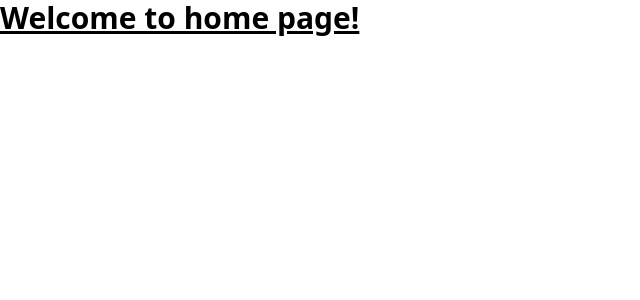
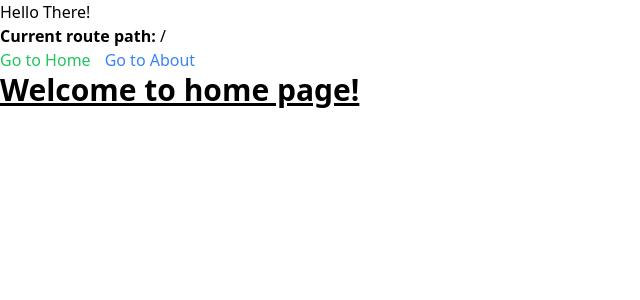
Before and after one commit to harmlessprince/bukporfolio, a Vue app: page / in a window 1280 px wide. Shown: the top 300 px of the page, without its empty margins (0-640 px from the left). Built offline with nearby package versions, Linux system fonts and the light colour scheme.

Commit message:
added route

```diff
--- a/src/App.vue
+++ b/src/App.vue
@@ -4,7 +4,18 @@ import { RouterView } from "vue-router";
 
 <template>
   <div>
-    <router-view></router-view>
+    <h1>Hello There!</h1>
+    <p>
+      <strong>Current route path:</strong> {{ $route.fullPath }}
+    </p>
+    <nav>
+      <RouterLink :to="{ name: 'home'}" class="mr-3.5 text-green-500">Go to Home</RouterLink>
+
+      <RouterLink :to="{ name: 'about'}" class="mr-3.5 text-blue-500">Go to About</RouterLink>
+    </nav>
+    <main>
+      <router-view></router-view>
+    </main>
   </div>
 </template>
 
--- a/src/router/index.js
+++ b/src/router/index.js
@@ -16,8 +16,8 @@ const routes = [
 
 const router = createRouter({
     history: createWebHistory(import.meta.env.BASE_URL),
-    linkActiveClass: "active-link",
-    linkExactActiveClass: "exact-active-link",
+    linkActiveClass: 'border-indigo-500',
+    linkExactActiveClass: 'border-indigo-700',
     routes,
 })
 
```
